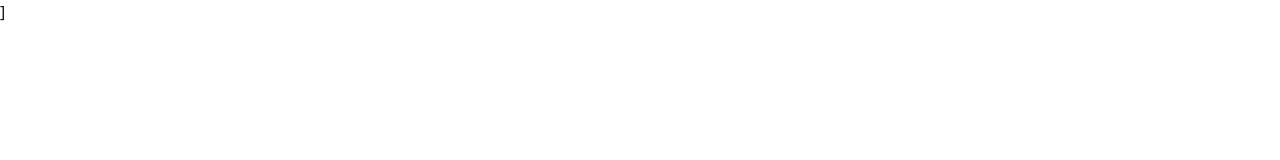
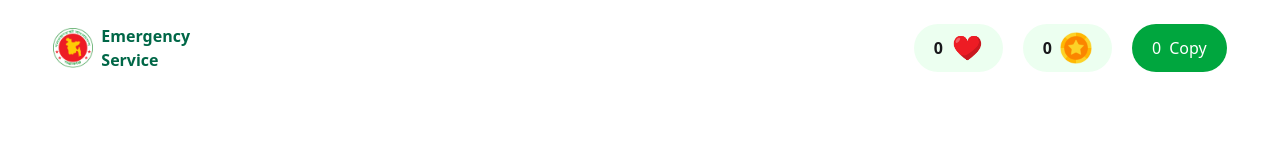
Before and after one commit to EbrahimEh/Emergency-Service, a website: page index.html in a window 1280 px wide. Drawn offline with nearby package versions, Linux system fonts and the light colour scheme.

Commit message:
Complete Navber

```diff
--- a/index.html
+++ b/index.html
@@ -1,13 +1,43 @@
 <!DOCTYPE html>
 <html lang="en">
+
 <head>
     <meta charset="UTF-8">
     <meta name="viewport" content="width=device-width, initial-scale=1.0">
-    <title>Emergency Service Directory</title>]
+    <title>Emergency Service Directory</title>
     <link href="./src/output.css" rel="stylesheet">
     <link href="https://cdn.jsdelivr.net/npm/daisyui@5" rel="stylesheet" type="text/css" />
 </head>
-<body>
+<body class="max-w-11/12 mx-auto">
+    <header>
+        <nav class="flex justify-between py-6">
+            <!-- --logo part -->
+            <div class="flex items-center gap-x-2">
+                <div><img class="w-10" src="assets/logo.png" alt=""></div>
+                <div class="text-[#006747] font-bold">
+                    <h2>Emergency <br>Service</h2>
+                </div>
+            </div>
+            <!-- --right part-->
+            <div class="flex items-center gap-x-5">
+                <div class="flex items-center gap-x-2 bg-[#ECFFF0] px-5 py-2 rounded-full font-bold">
+                    <span>0</span>
+                    <img class="w-8 h-8" src="assets/heart.png" alt="">
+                </div>
+                <div class="flex items-center gap-x-2 bg-[#ECFFF0] px-5 py-2 rounded-full font-bold">
+                    <span>0</span>
+                    <img class="w-8 h-8" src="assets/coin.png" alt="">
+                </div>
+                <div class="flex items-center gap-x-2 bg-[#00A63E] px-5 py-3 rounded-full text-white">
+                    <span>0</span>
+                    <p>Copy</p>
+                </div>
+            </div>
+        </nav>
+    </header>
 
+    <!-- ---Using JavaScript Here -->
+    <script src="js/emergency.js"></script>
 </body>
+
 </html>
```
Also changed, not shown: js/emergency.js (added), src/output.css.
